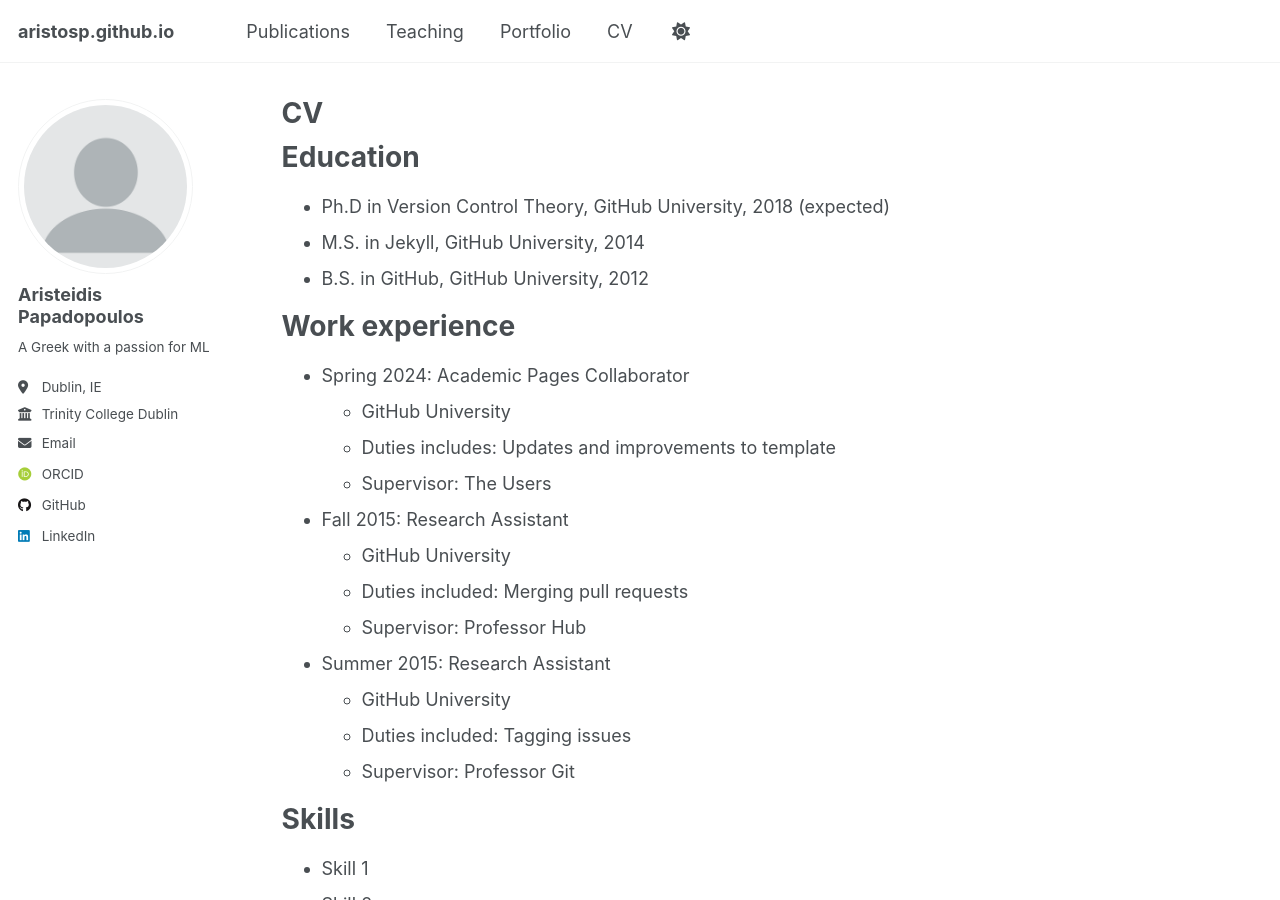
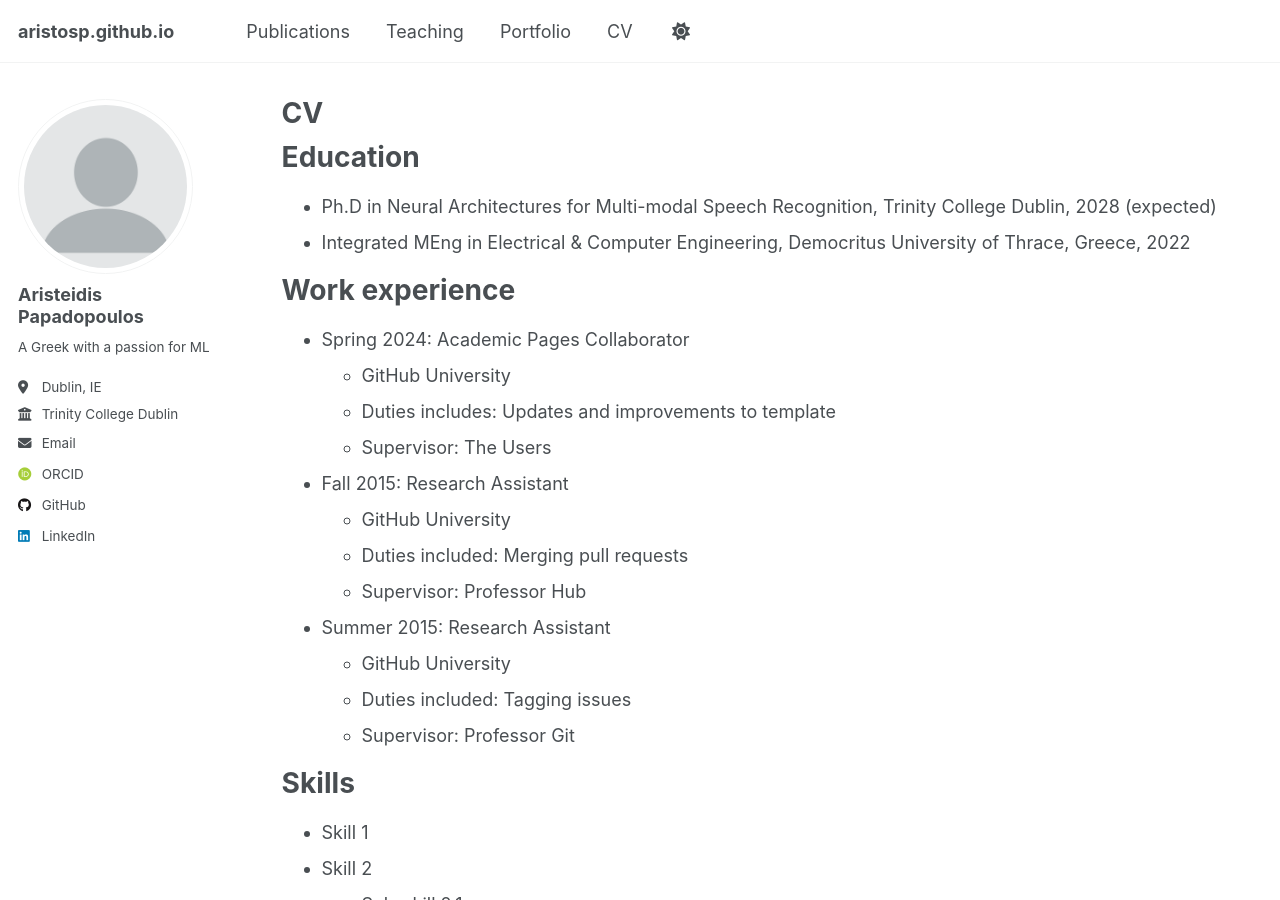
Before and after one commit to aristosp/aristosp.github.io, a Jekyll site: the page built from _pages/cv.md, in a window 1280 px wide and 900 px high. Built offline with Jekyll 4.4.1, drawn with Linux system fonts in a browser that asks for light colours; some web fonts are replaced.

Commit message:
Update cv.md

```diff
--- a/_pages/cv.md
+++ b/_pages/cv.md
@@ -11,9 +11,8 @@ redirect_from:
 
 Education
 ======
-* Ph.D in Version Control Theory, GitHub University, 2018 (expected)
-* M.S. in Jekyll, GitHub University, 2014
-* B.S. in GitHub, GitHub University, 2012
+* Ph.D in Neural Architectures for Multi-modal Speech Recognition, Trinity College Dublin, 2028 (expected)
+* Integrated MEng in Electrical & Computer Engineering, Democritus University of Thrace, Greece, 2022
 
 Work experience
 ======
```
